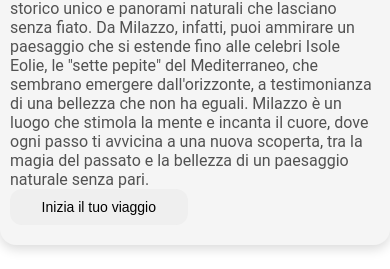
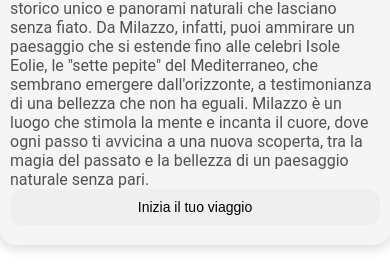
Before and after one commit to mipacamere/esploramilazzo, a PHP site: page /index_ar.html in a window 390 px wide. Shown: the part 575-844 px from the top of the page. Run offline with PHP 8.4, Linux system fonts and the light colour scheme.

Commit message:
Update style.css

```diff
--- a/style.css
+++ b/style.css
@@ -195,17 +195,12 @@ button.google-maps-button {
         padding: 10px;
     }
 
-    /* Disporre i pulsanti affiancati, sfruttando al massimo lo spazio */
+    /* Disporre i pulsanti uno sopra l'altro, ognuno occupa tutta la larghezza */
     button.main, button.start, button.back, button.google-maps-button {
-        width: 48%;  /* Pulsanti affiancati */
+        width: 100%;  /* Ogni pulsante prende tutta la larghezza */
         font-size: 18px;  /* Più grande per una migliore visibilità */
         padding: 14px 20px;  /* Più spazio per una buona interazione */
-        margin-right: 4%; /* Distanza tra i pulsanti */
-    }
-
-    /* Rimuovi il margine destro dal pulsante a destra (per evitare overflow) */
-    button.google-maps-button {
-        margin-right: 0;
+        margin-bottom: 10px; /* Aggiungi spazio tra i pulsanti */
     }
 
     /* Navbar per piccoli schermi */
@@ -233,7 +228,7 @@ body, h1, h2, h3, p {
         padding: 10px;
     }
     button.main, button.start, button.back, button.google-maps-button {
-        width: 48%; /* I pulsanti sono affiancati (non impilati) */
+        width: 100%; /* Ogni pulsante prende tutta la larghezza */
         font-size: 14px;
         padding: 10px;
     }
```
